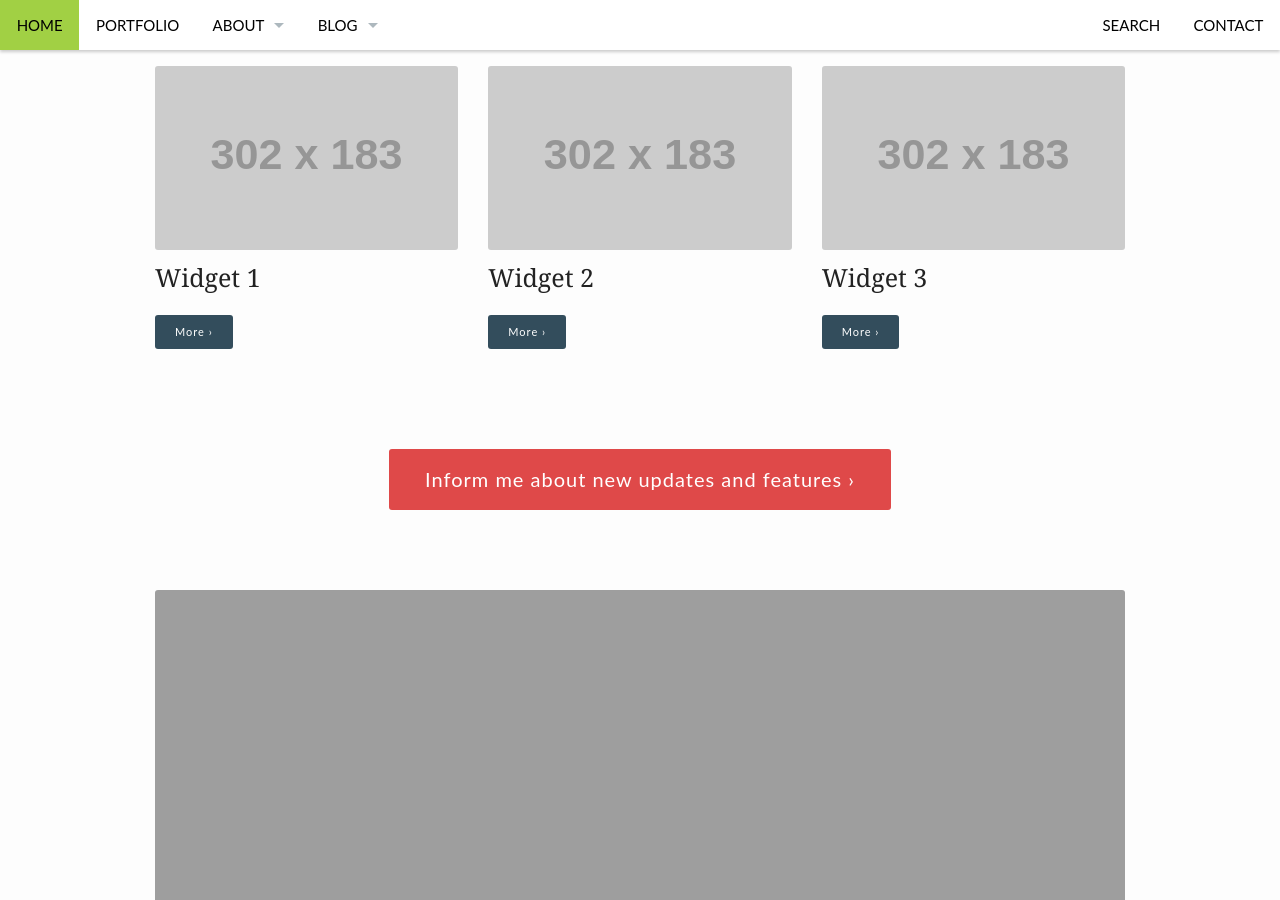
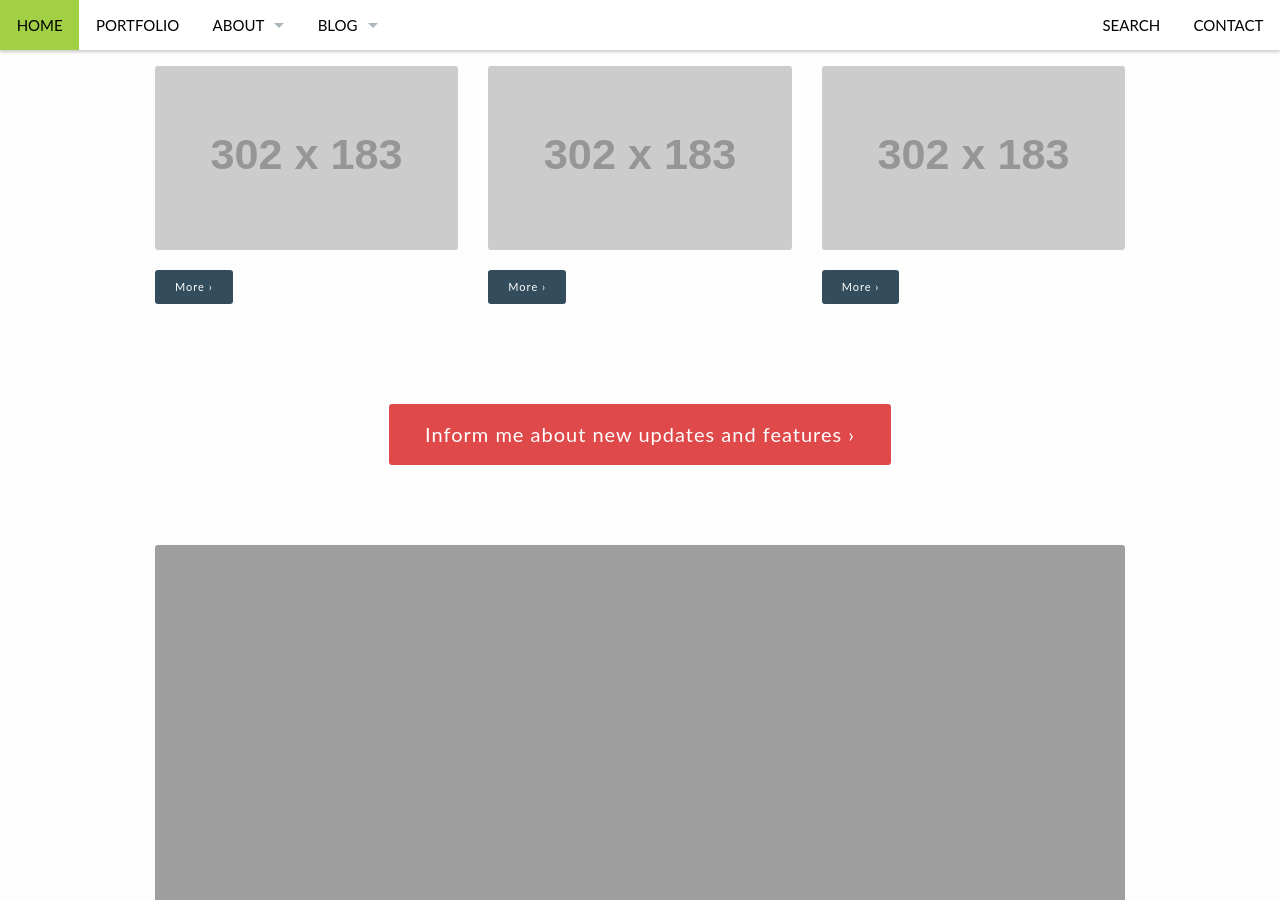
Before and after one commit to wontgruber/wontgruber.github.io, a Jekyll site: the page built from pages/pages-root-folder/index.md, in a window 1280 px wide and 900 px high, scrolled down 424 px. Built offline with Jekyll 4.4.1, drawn with Linux system fonts in a browser that asks for light colours.

Commit message:
Update index.md

```diff
--- a/pages/pages-root-folder/index.md
+++ b/pages/pages-root-folder/index.md
@@ -8,17 +8,17 @@ layout: frontpage
 header:
   image_fullwidth: turbines.jpg
 widget1:
-  title: "Widget 1"
+  title: ""
   url: 'http://domain.de/must-be-absolut-url-like-this-one/'
   image: 'http://dummyimage.com/302x183/334d5c/efc94c.png&text=Placeholder'
   text: ''
 widget2:
-  title: "Widget 2"
+  title: ""
   url: 'http://domain.de/must-be-absolut-url-like-this-one/'
   image: 'http://dummyimage.com/302x183/334d5c/efc94c.png&text=Placeholder'
   text: ''
 widget3:
-  title: "Widget 3"
+  title: ""
   url: 'http://domain.de/must-be-absolut-url-like-this-one/'
   image: 'http://dummyimage.com/302x183/334d5c/efc94c.png&text=Placeholder'
   text: ''
```
